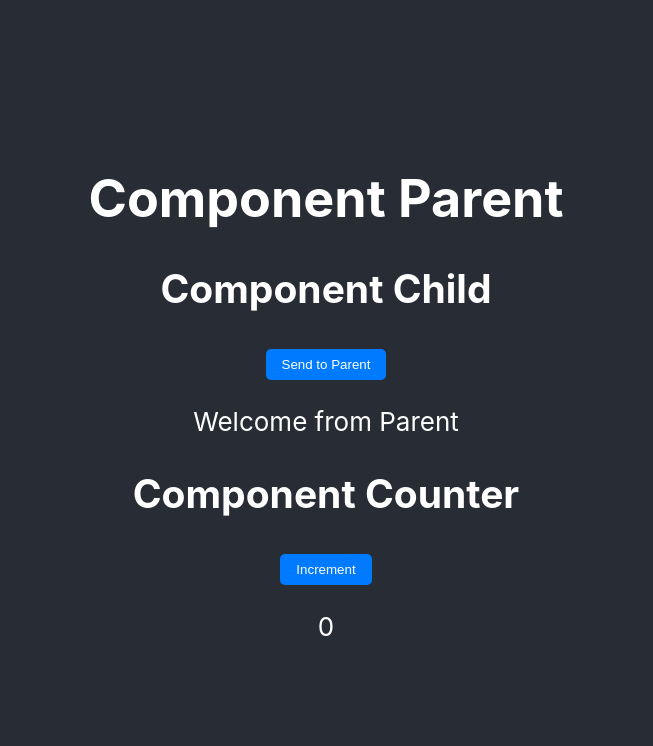
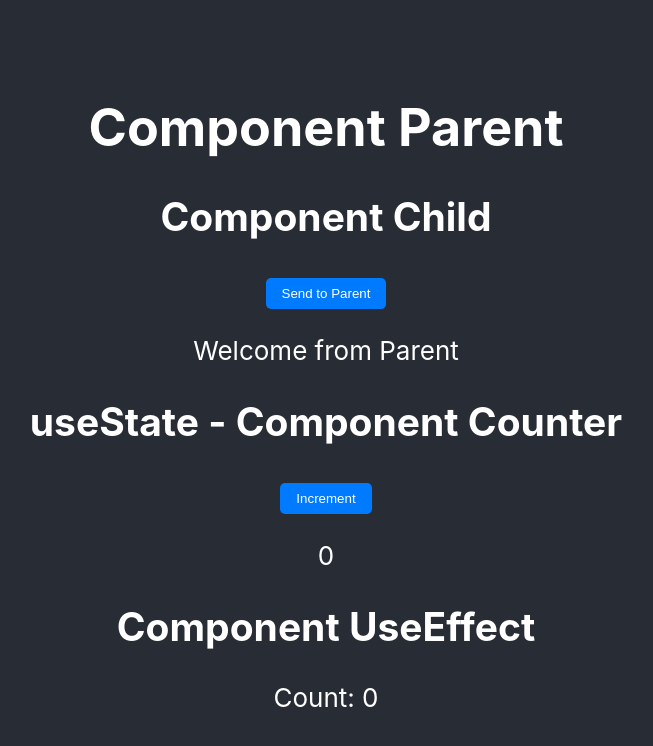
Before and after one commit to piotrekc/react-app, a React (Create React App) app: page / in a window 1280 px wide. Shown: the top 746 px of the page, without its empty margins (314-967 px from the left). Built offline with nearby package versions, Linux system fonts and the light colour scheme.

Commit message:
React app - useEffect

```diff
--- a/src/components/Parent.tsx
+++ b/src/components/Parent.tsx
@@ -1,9 +1,12 @@
-import React from 'react';
+import React, { useState } from 'react';
 import Child from './Child';
 import UseStateCounter from './UseStateCounter';
+import UseEffect from './UseEffect'
 
 const Parent: React.FC = () => {
   const message: string = 'Welcome from Parent';
+
+  const [count, setCount] = useState<number>(0);
 
   const handleChildClick = (childData: string): void => {
     console.log(`Parent - Child has send: ${childData}`);
@@ -13,7 +16,8 @@ const Parent: React.FC = () => {
     <div>
       <h1>Component Parent</h1>
       <Child text={message} onButtonClick={handleChildClick} />
-      <UseStateCounter/>
+      <UseStateCounter count={count} setCount={setCount}/>
+      <UseEffect count={count}/>
     </div>
   );
 };
--- /dev/null
+++ b/src/components/UseEffect.tsx
@@ -0,0 +1,21 @@
+import React, { useEffect } from 'react';
+
+interface UseEffectProps {
+  count: number;
+}
+
+const UseEffect: React.FC<UseEffectProps> = ({ count }) => {
+console.log(`UseEffect - count: ${count}`);
+    useEffect(() => {
+        console.log(`UseEffect - useEffect!! - count: ${count}`);
+    }, [count]); // [] = effect will run once after mounting
+
+  return (
+    <div>
+      <h2>{'Component UseEffect'}</h2>
+      <p>{`Count: ${count}`}</p>
+    </div>
+  );
+};
+
+export default UseEffect;
--- a/src/components/UseStateCounter.tsx
+++ b/src/components/UseStateCounter.tsx
@@ -1,11 +1,15 @@
-import React, { useState } from 'react';
+import React from 'react';
 
-const UseStateCounter = () => {
-  const [count, setCount] = useState(0);
+interface UseStateCounterProps {
+  count: number;
+  setCount: (childData: number) => void;
+}
+
+const UseStateCounter: React.FC<UseStateCounterProps> = ({ count, setCount }) => {
 
   return (
     <div>
-      <h2>{'Component Counter'}</h2>
+      <h2>{'useState - Component Counter'}</h2>
       <button
         style={{
           backgroundColor: "#007bff",
--- a/src/index.tsx
+++ b/src/index.tsx
@@ -7,13 +7,9 @@ import reportWebVitals from './reportWebVitals';
 const root = ReactDOM.createRoot(
   document.getElementById('root') as HTMLElement
 );
+ //strict mode means React 18 each component will render twice (Only in DEV mode)
 root.render(
   <React.StrictMode>
     <App />
   </React.StrictMode>
 );
-
-// If you want to start measuring performance in your app, pass a function
-// to log results (for example: reportWebVitals(console.log))
-// or send to an analytics endpoint. Learn more: https://bit.ly/CRA-vitals
-reportWebVitals();
```
